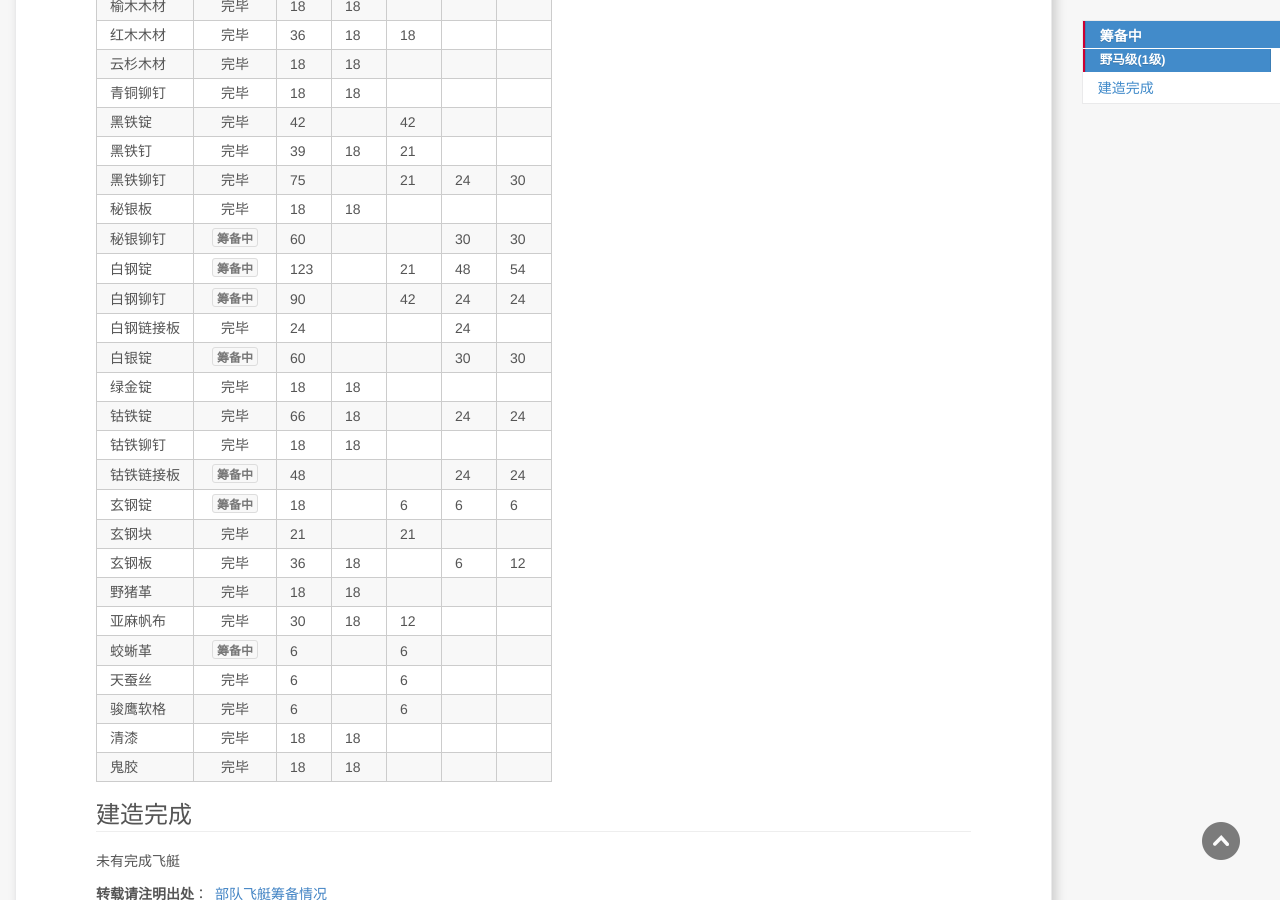
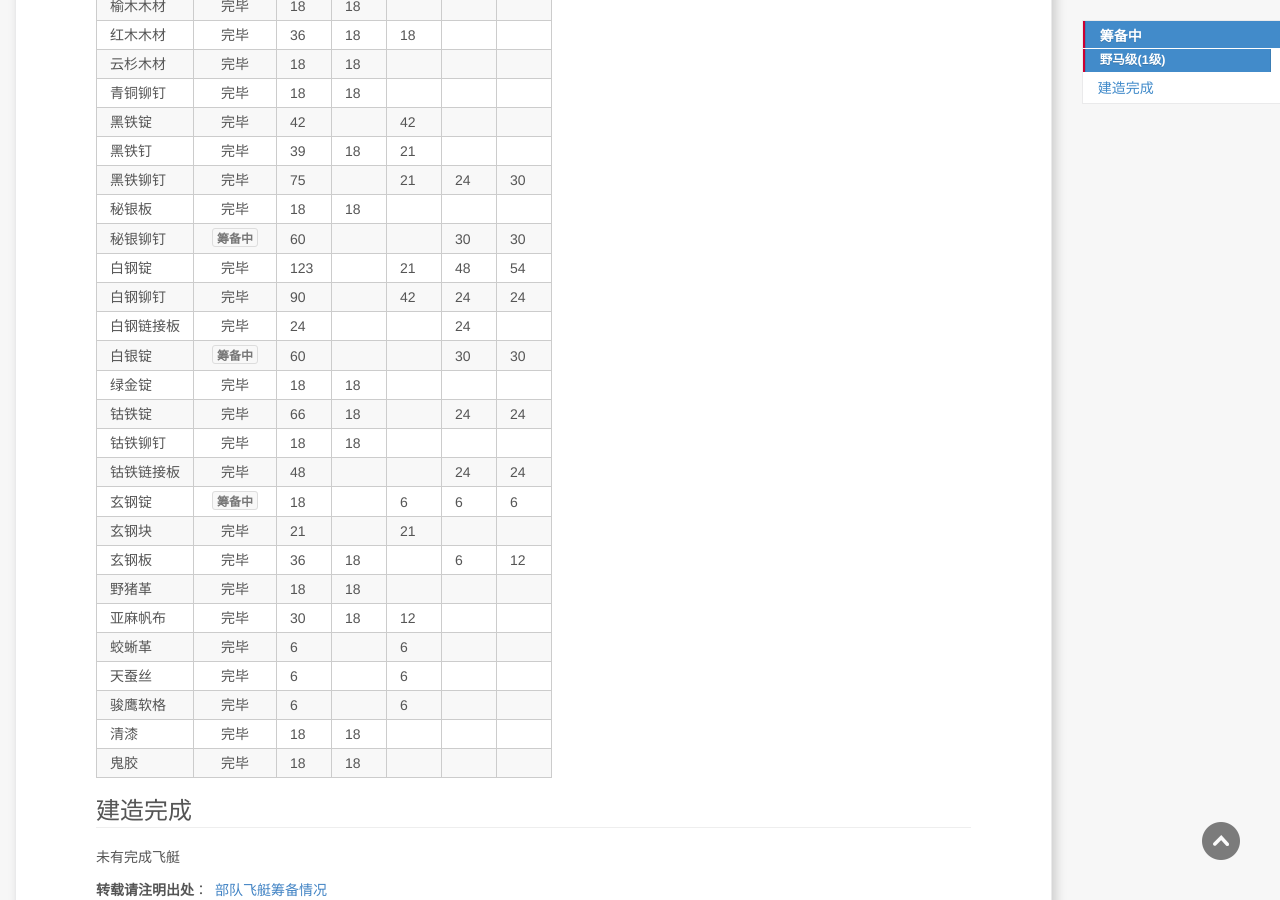
Before and after one commit to tokinonagare/tokinonagare.github.io, a Jekyll site: the page built from _posts/2015-10-15-ffxiv_Airship_Material.md, in a window 1280 px wide and 900 px high, scrolled down 435 px. Built offline with Jekyll 4.4.1, drawn with Linux system fonts in a browser that asks for light colours; Markdown is read by kramdown in place of the engine named in the settings; comment, search, counter and statistics services are not loaded.

Commit message:
ffxiv_Airship_Material status refresh

```diff
--- a/_posts/2015-10-15-ffxiv_Airship_Material.md
+++ b/_posts/2015-10-15-ffxiv_Airship_Material.md
@@ -24,20 +24,20 @@ __『注：需要HQ材料』__
 黑铁铆钉	|完毕	|75	|	|21	|24	|30
 秘银板	|完毕	|18	|18	|	|	|
 秘银铆钉	|**`筹备中`**	|60	|	|	|30	|30
-白钢锭	|**`筹备中`**	|123	|	|21	|48	|54
-白钢铆钉	|**`筹备中`**	|90	|	|42	|24	|24
+白钢锭	|完毕	|123	|	|21	|48	|54
+白钢铆钉	|完毕	|90	|	|42	|24	|24
 白钢链接板	|完毕	|24	|	|	|24	|
 白银锭	|**`筹备中`**	|60	|	|	|30	|30
 绿金锭	|完毕	|18	|18	|	|	|
 钴铁锭	|完毕	|66	|18	|	|24	|24
 钴铁铆钉	|完毕	|18	|18	|	|	|
-钴铁链接板	|**`筹备中`**	|48	|	|	|24	|24
+钴铁链接板	|完毕	|48	|	|	|24	|24
 玄钢锭	|**`筹备中`**	|18	|	|6	|6	|6
 玄钢块	|完毕	|21	|	|21	|	|
 玄钢板	|完毕	|36	|18	|	|6	|12
 野猪革	|完毕	|18	|18	|	|	|
 亚麻帆布	|完毕	|30	|18	|12	|	|
-蛟蜥革	|**`筹备中`**	|6	|	|6	|	|
+蛟蜥革	|完毕	|6	|	|6	|	|
 天蚕丝	|完毕	|6	|	|6	|	|
 骏鹰软格	|完毕	|6	|	|6	|	|
 清漆	|完毕	|18	|18	|	|	|
```
